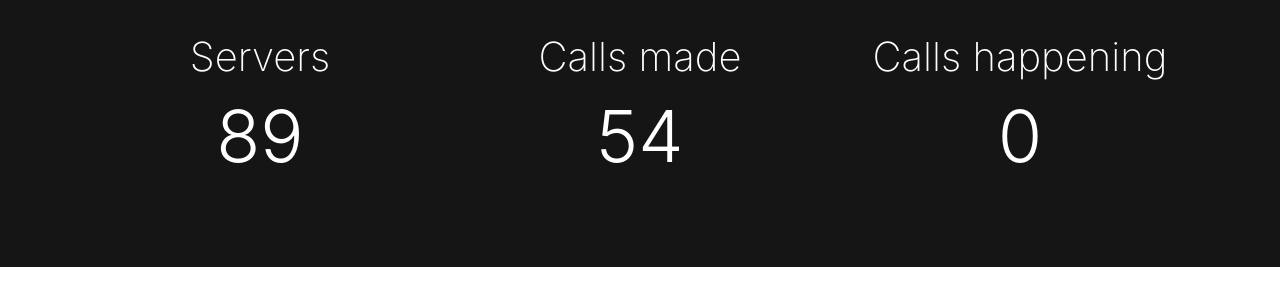
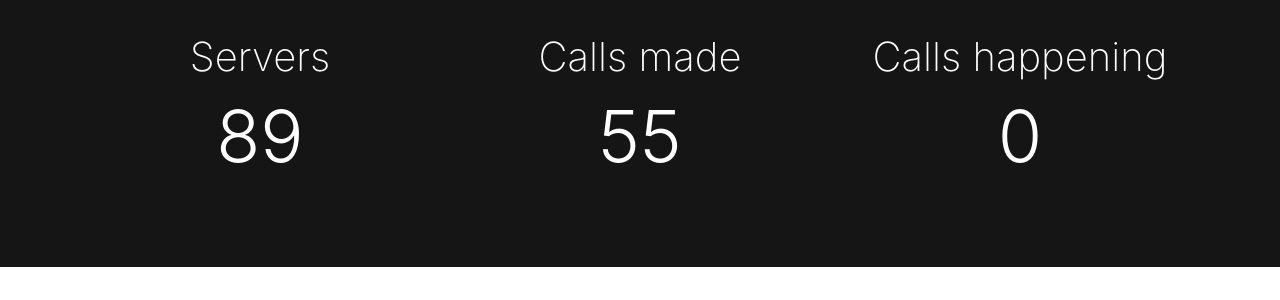
Before and after one commit to tumblenet/tnphone.tumblenet.ga, a Jekyll site: the page built from index.html, in a window 1280 px wide and 900 px high, scrolled down 443 px. Shown: the part 168-468 px from the top of the window. Built offline with Jekyll 4.4.1, drawn with Linux system fonts in a browser that asks for light colours; nearby versions of some CDN libraries.

Commit message:
Update Phones feed

```diff
--- a/_data/phones.json
+++ b/_data/phones.json
@@ -1,5 +1,5 @@
 {
-	"callsMade": 54,
+	"callsMade": 55,
 	"servers": 89,
 	"currentCalls": 0
 }
```
